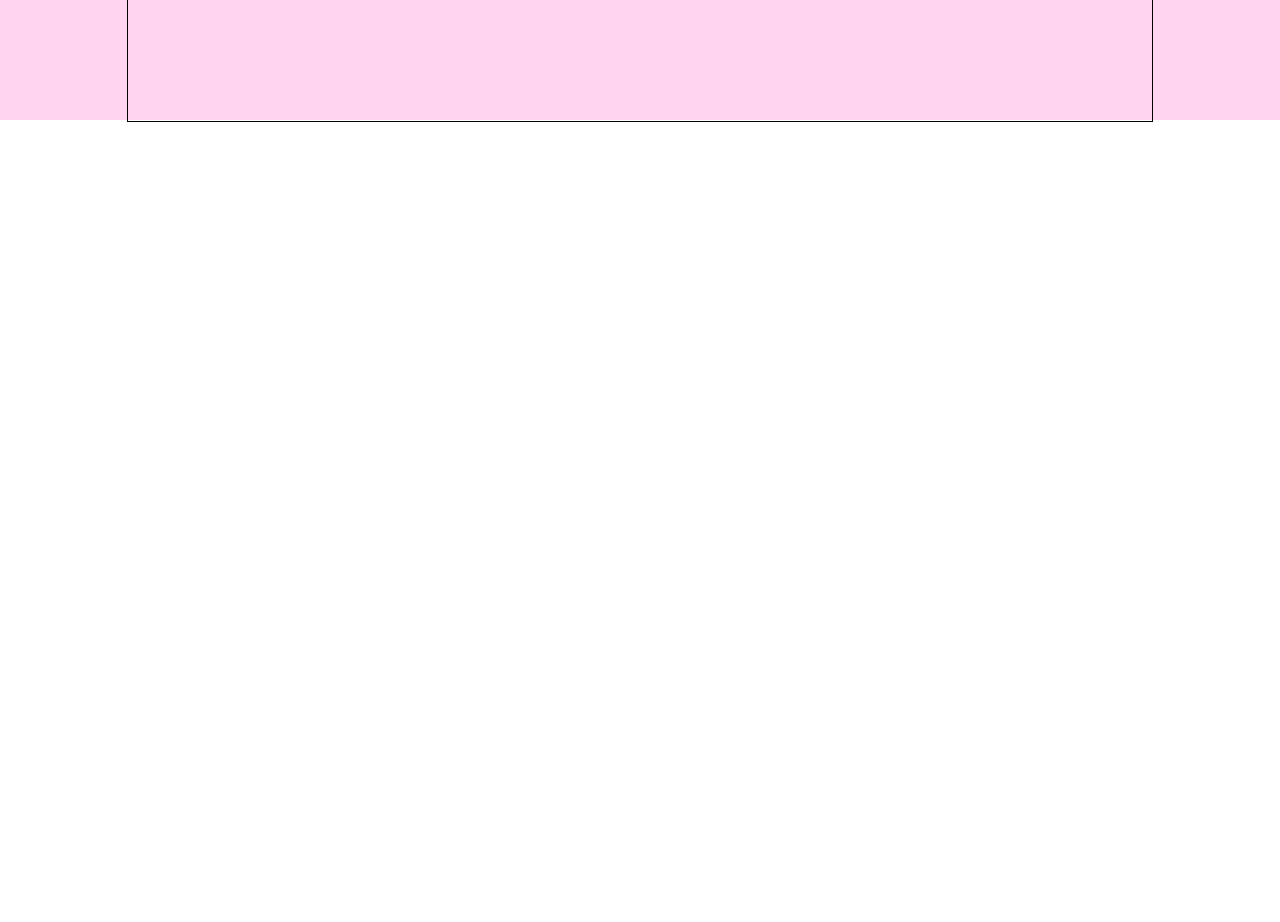
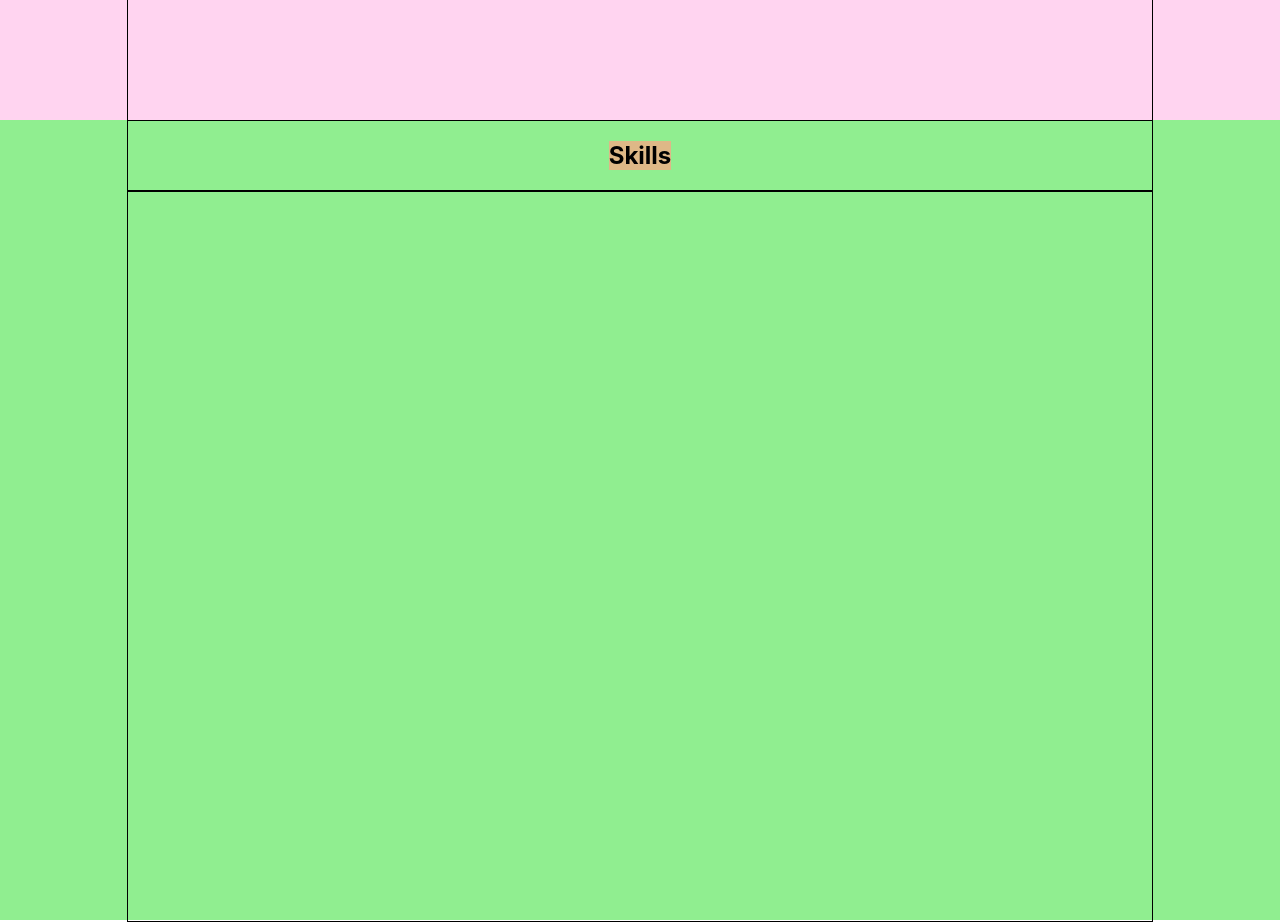
Before and after one commit to KirillDolzhenkov/portfolio, a React (Create React App) app: page / in a window 1280 px wide. Shown: the part 760-1682 px from the top of the page. Before the commit the page ends 882 px from the top, so only its background shows below. Built offline with nearby package versions, Linux system fonts and the light colour scheme.

Commit message:
added skills block

```diff
--- a/src/App.js
+++ b/src/App.js
@@ -3,12 +3,14 @@ import React from "react";
 import "./App.css";
 import {Header} from "./components/Header/Header";
 import {Main} from "./components/Main/Main";
+import {Skills} from "./components/Skills/Skills";
 
 const App = () => {
   return (
     <div className="App">
         <Header/>
         <Main/>
+        <Skills/>
     </div>
   );
 }
--- a/src/common/styles/Container.module.css
+++ b/src/common/styles/Container.module.css
@@ -1,5 +1,5 @@
 .container{
-     border: 1px solid;
+    border: 1px solid;
     height: 100%;
     width: 80%;
     margin: 0 auto;
--- /dev/null
+++ b/src/components/Skills/Skills.js
@@ -0,0 +1,18 @@
+import React from "react"
+
+import style from "./Skills.module.css"
+import styleContainer from "../../common/styles/Container.module.css";
+
+const Skills = () => {
+    return (
+        <div className={style.skillsBlock}>
+            <div className={`${styleContainer.container} ${style.skillsContainer}`}>
+                <h2 className={style.title}>Skills</h2>
+                <div className={style.skills}></div>
+            </div>
+        </div>
+    )
+}
+export {
+    Skills
+}
--- /dev/null
+++ b/src/components/Skills/Skills.module.css
@@ -0,0 +1,19 @@
+.skillsBlock {
+    height: 100vh;
+    background-color: lightgreen;
+}
+
+.skillsContainer {
+    flex-direction: column;
+   justify-content: flex-start;
+}
+
+.title {
+    background-color: burlywood;
+
+}
+
+.skills {
+    border: 1px solid;
+    width: 100%;
+}
```
